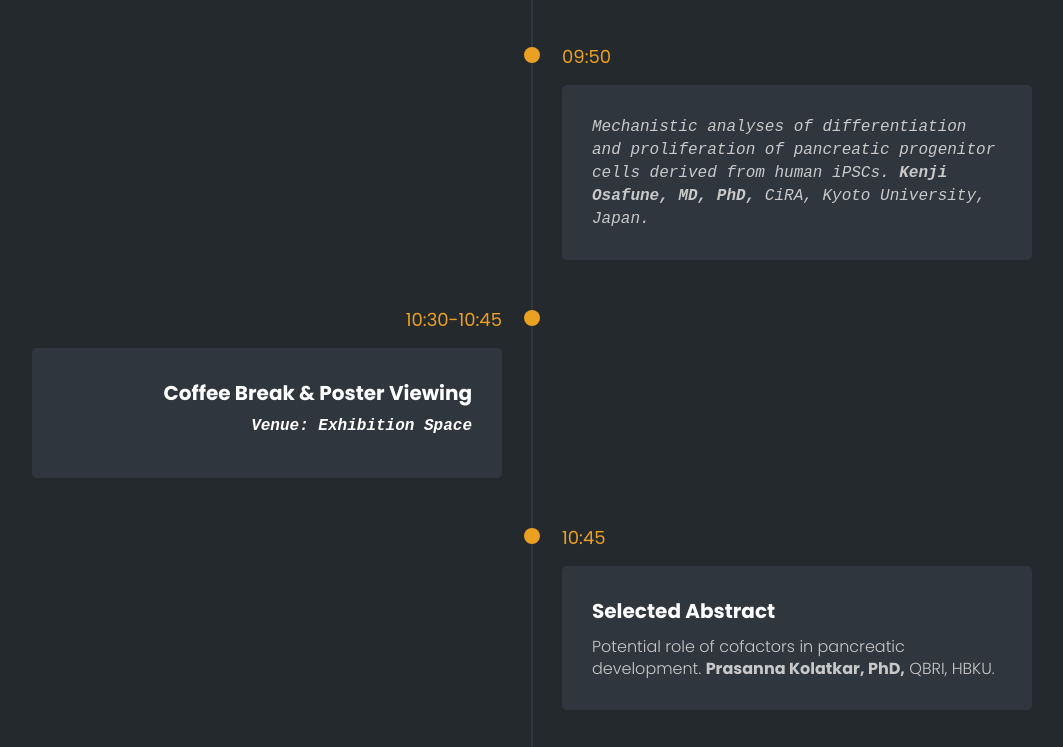
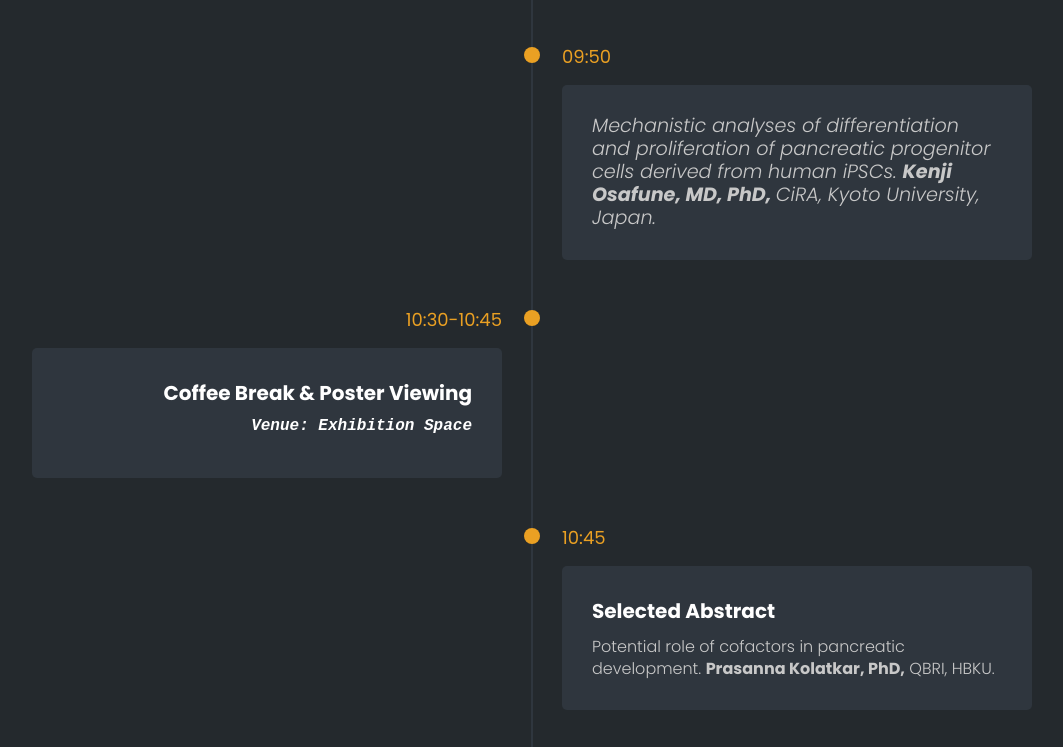
Before and after one commit to essam-abdelalim/timetable, a plain HTML site: page index.html in a window 1280 px wide. Shown: the part 1530-2277 px from the top of the page, without its empty margins (108-1171 px from the left). Drawn offline with Linux system fonts and the light colour scheme.

Commit message:
sdfssdf
sdf

```diff
--- a/css/style.css
+++ b/css/style.css
@@ -142,3 +142,7 @@ header{
 .date{
 	font-size: 27px;
 }
+p em{
+	font-size: larger;
+	font-family: 'Poppins';
+}
```
